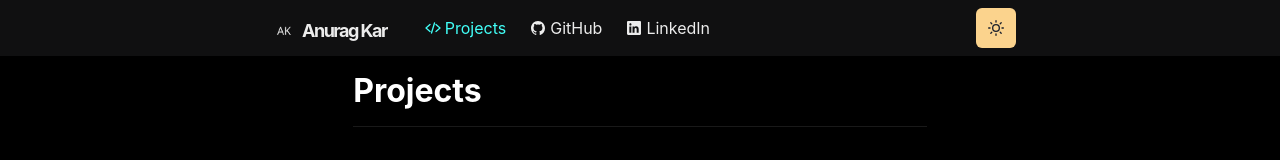
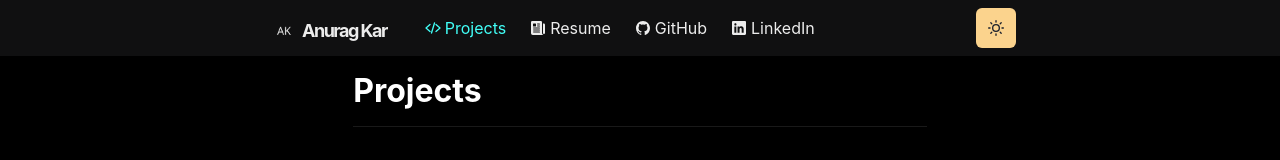
Before and after one commit to anuragkar-dev/anuragkar.dev, a Next.js app: page /projects in a window 1280 px wide. Shown: the top 160 px of the page. Built offline with nearby package versions, Linux system fonts and the light colour scheme.

Commit message:
add resume navbar

```diff
--- a/components/navbar.js
+++ b/components/navbar.js
@@ -20,7 +20,8 @@ import {
     IoLogoGithub,
     IoLogoLinkedin,
     IoCodeSlash,
-    IoHome
+    IoHome,
+    IoNewspaper
 } from 'react-icons/io5'
 import styled from '@emotion/styled'
 
@@ -106,6 +107,19 @@ const Navbar = props => {
                     </StyledLogo>
                     <StyledLogo>
                         <LinkItem
+                            href="/Anurag_Kar_resume.pdf"
+                            path={path}
+                            display="inline-flex"
+                            alignItems="center"
+                            style={{ gap: 4, textDecoration: 'none' }}
+                            pl={2}
+                        >
+                            <IoNewspaper />
+                            Resume
+                        </LinkItem>
+                    </StyledLogo>
+                    <StyledLogo>
+                        <LinkItem
                             target="_blank"
                             href="https://github.com/anuragcar"
                             path={path}
@@ -171,6 +185,7 @@ const Navbar = props => {
                                         </span>
                                     </MenuItem>
                                 </NextLink>
+
                                 <NextLink href="/projects" passHref>
                                     <MenuItem
                                         as={Link}
@@ -182,6 +197,21 @@ const Navbar = props => {
                                         <IoCodeSlash />
                                         <span style={{ marginLeft: '0.5rem' }}>
                                             Projects
+                                        </span>
+                                    </MenuItem>
+                                </NextLink>
+
+                                <NextLink href="/Anurag_Kar_resume.pdf" passHref>
+                                    <MenuItem
+                                        as={Link}
+                                        style={{
+                                            gap: 4,
+                                            textDecoration: 'none'
+                                        }}
+                                    >
+                                        <IoNewspaper />
+                                        <span style={{ marginLeft: '0.5rem' }}>
+                                            Resume
                                         </span>
                                     </MenuItem>
                                 </NextLink>
```
